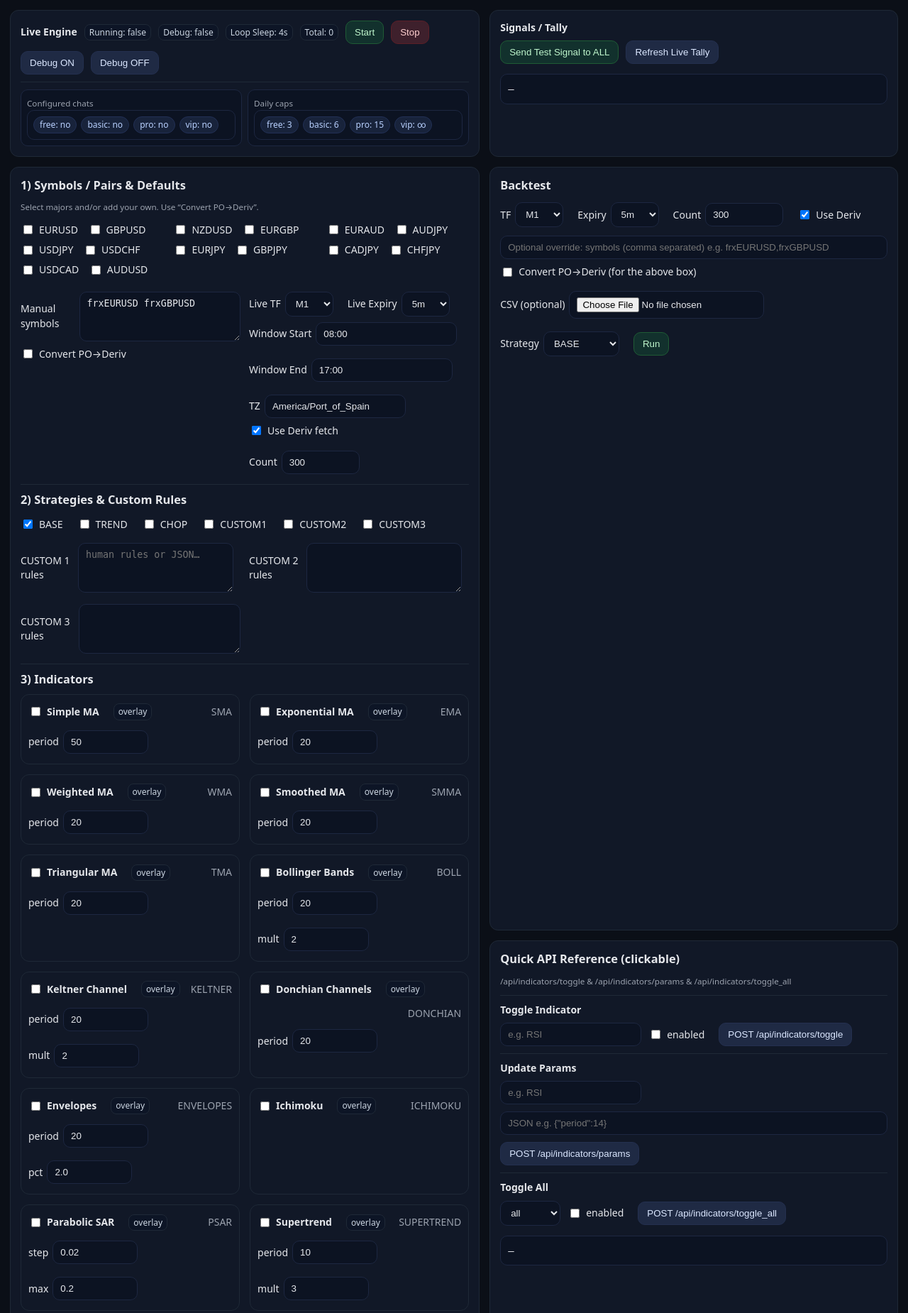
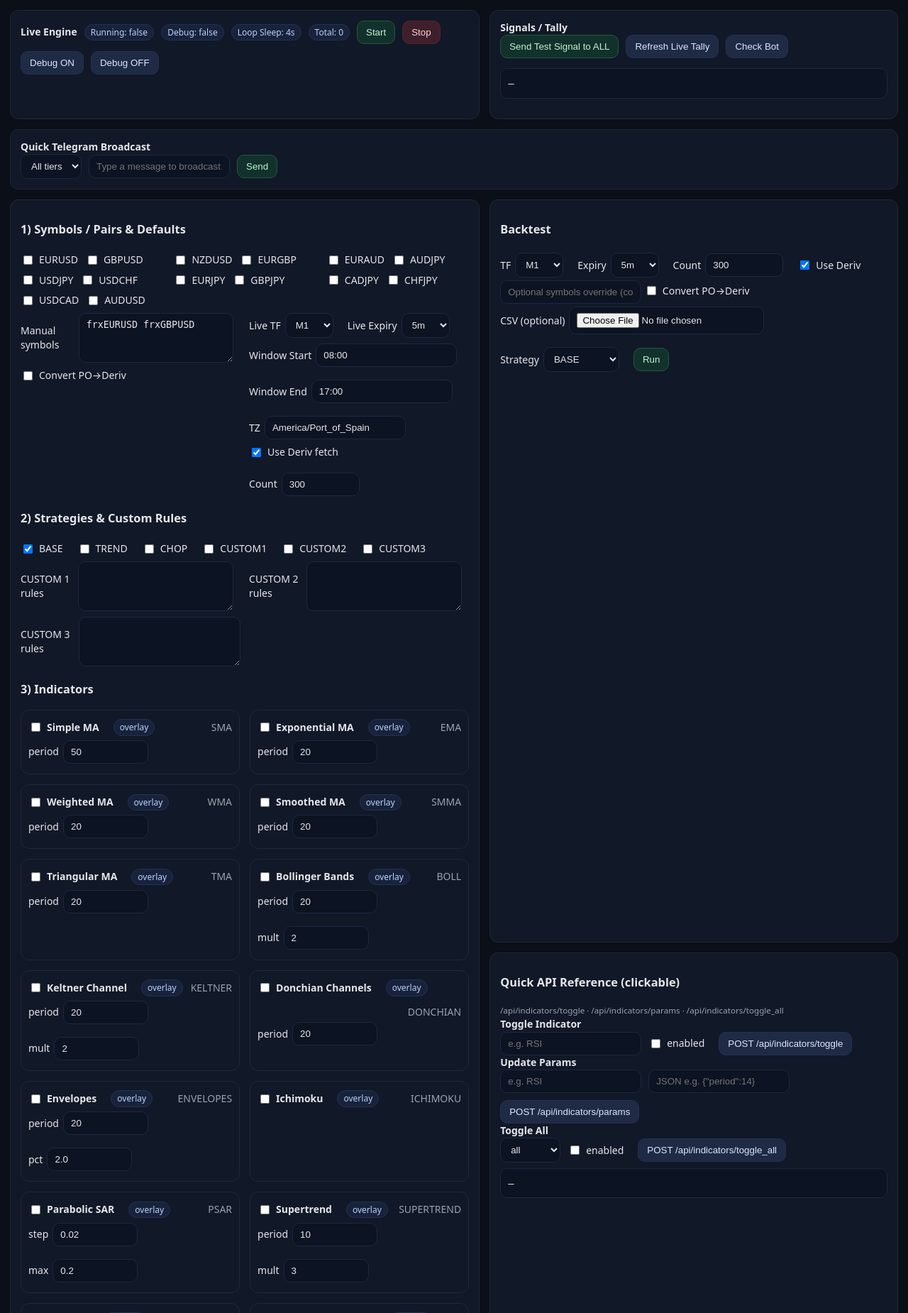
Before and after one commit to Fanatic1989/pocket-option-signals, a Flask app: page /dashboard in a window 1280 px wide. Shown: the part 62-1912 px from the top of the page at 71% size. Run offline with Flask 3, Linux system fonts and the light colour scheme; the visitor is signed in with stand-in values (Sample User, id 1); data comes from the database, SQL or seed files in the repository.

Commit message:
Update dashboard.html

```diff
--- a/templates/dashboard.html
+++ b/templates/dashboard.html
@@ -5,11 +5,7 @@
   <title>Signal Dashboard</title>
   <meta name="viewport" content="width=device-width, initial-scale=1" />
   <style>
-    :root{
-      --bg:#0b0f17; --panel:#111827; --muted:#9ca3af; --text:#e5e7eb;
-      --ok:#16a34a; --warn:#f59e0b; --err:#ef4444; --accent:#3b82f6;
-      --line:#1f2937;
-    }
+    :root{ --bg:#0b0f17; --panel:#111827; --muted:#9ca3af; --text:#e5e7eb; --ok:#16a34a; --warn:#f59e0b; --err:#ef4444; --accent:#3b82f6; --line:#1f2937; }
     *{box-sizing:border-box}
     body{margin:0;background:var(--bg);color:var(--text);font:14px/1.45 system-ui,Segoe UI,Roboto,Inter,sans-serif}
     header{display:flex;align-items:center;gap:12px;justify-content:space-between;padding:14px 16px;background:#0f1625;border-bottom:1px solid var(--line);position:sticky;top:0;z-index:9}
@@ -24,40 +20,19 @@
     .btn.ok{background:rgba(22,163,74,.18);border-color:#1f5b35;color:#bff6cd}
     .btn.stop{background:rgba(239,68,68,.2);border-color:#5b1f27;color:#ffd0d0}
     .btn.ghost{background:transparent;border-color:var(--line);color:var(--muted)}
-    input, select, textarea{
-      background:#0c1322;border:1px solid #1d2741;color:var(--text);
-      border-radius:10px;padding:8px 10px;outline:none
-    }
+    input, select, textarea{background:#0c1322;border:1px solid #1d2741;color:var(--text);border-radius:10px;padding:8px 10px;outline:none}
     textarea{width:100%;min-height:70px;resize:vertical}
     label{display:inline-flex;align-items:center;gap:6px;margin:4px 10px 4px 0}
     small{color:var(--muted)}
     .tag{display:inline-block;padding:2px 8px;border-radius:999px;background:#18233b;color:#b9d1ff;font-size:12px;border:1px solid #223055}
     .kvs{display:grid;grid-template-columns:repeat(2,minmax(0,1fr));gap:8px}
     .kvs div{background:#0c1322;border:1px solid #1d2741;border-radius:10px;padding:8px}
-    .flex{display:flex;gap:10px;align-items:center}
     .split{display:grid;grid-template-columns:1fr 1fr;gap:12px}
-    .mb8{margin-bottom:8px}.mb12{margin-bottom:12px}.mb16{margin-bottom:16px}
-    .mt8{margin-top:8px}.mt12{margin-top:12px}.mt16{margin-top:16px}
-    .section-title{font-weight:700;margin:0 0 8px 0}
-    .divider{height:1px;background:var(--line);margin:10px 0}
-    .pill{padding:2px 6px;border-radius:8px;border:1px solid var(--line);background:#0d1526;color:#cbd5e1;font-size:12px}
-    .list{max-height:220px;overflow:auto;border:1px solid #1d2741;border-radius:10px}
-    table{width:100%;border-collapse:collapse}
-    th,td{padding:8px;border-bottom:1px solid #15203a}
-    th{position:sticky;top:0;background:#111b2f;text-align:left}
-    .flash{padding:8px 10px;border-radius:10px;margin:8px 0;border:1px solid #233154}
-    .flash.ok{background:rgba(22,163,74,.16);border-color:#205837}
-    .flash.error{background:rgba(239,68,68,.14);border-color:#6f2a2a}
-    .flash.info{background:#0f1a31;border-color:#243456}
-    .caps{display:flex;flex-wrap:wrap;gap:6px}
-    .w100{width:100%}
-    .nowrap{white-space:nowrap}
-    .right{margin-left:auto}
-    img.plot{width:100%;border:1px solid #172342;border-radius:12px;background:#0b0f17}
     .checkbox-col{columns:3}
     @media (max-width:1100px){ .cols{grid-template-columns:1fr} .checkbox-col{columns:2} }
     @media (max-width:640px){ .checkbox-col{columns:1} }
     pre.code{white-space:pre-wrap;background:#0c1322;border:1px solid #1d2741;border-radius:10px;padding:10px}
+    img.plot{width:100%;border:1px solid #172342;border-radius:12px;background:#0b0f17}
   </style>
 </head>
 <body>
@@ -105,62 +80,60 @@
     <div class="panel">
       <div class="row">
         <strong>Live Engine</strong>
-        <span class="pill">Running: <span id="st_running">{{ 'true' if engine.get('running') else 'false' }}</span></span>
-        <span class="pill">Debug: <span id="st_debug">{{ 'true' if engine.get('debug') else 'false' }}</span></span>
-        <span class="pill">Loop Sleep: <span id="st_sleep">{{ engine.get('loop_sleep',4) }}</span>s</span>
-        <span class="pill">Total: <span id="st_total">{{ (engine.get('tally') or {}).get('total', 0) }}</span></span>
+        <span class="tag">Running: <span id="st_running">{{ 'true' if engine.get('running') else 'false' }}</span></span>
+        <span class="tag">Debug: <span id="st_debug">{{ 'true' if engine.get('debug') else 'false' }}</span></span>
+        <span class="tag">Loop Sleep: <span id="st_sleep">{{ engine.get('loop_sleep',4) }}</span>s</span>
+        <span class="tag">Total: <span id="st_total">{{ (engine.get('tally') or {}).get('total', 0) }}</span></span>
         <button id="btnStart" class="btn ok">Start</button>
         <button id="btnStop" class="btn stop">Stop</button>
         <button id="btnDbgOn" class="btn">Debug ON</button>
         <button id="btnDbgOff" class="btn">Debug OFF</button>
-        <span class="right muted" id="statusHint"></span>
-      </div>
-      <div class="divider"></div>
-      <div class="kvs">
-        <div><small>Configured chats</small><div class="caps">
-          {% for tier, cid in (tier_to_chat or {}).items() %}
-            <span class="tag">{{ tier }}: {{ 'yes' if cid else 'no' }}</span>
-          {% endfor %}
-        </div></div>
-        <div><small>Daily caps</small><div class="caps">
-          {% for tier, cap in (daily_caps or {}).items() %}
-            <span class="tag">{{ tier }}: {{ cap if cap is not none else '∞' }}</span>
-          {% endfor %}
-        </div></div>
+        <span class="muted" id="statusHint"></span>
       </div>
     </div>
 
-    <!-- Signals / Tally (replaces broadcast panel) -->
+    <!-- Signals / Tally -->
     <div class="panel">
       <strong>Signals / Tally</strong>
       <div class="row mt8">
         <button class="btn ok" id="btnTestAll">Send Test Signal to ALL</button>
         <button class="btn" id="btnTally">Refresh Live Tally</button>
+        <button class="btn" id="btnCheckBot">Check Bot</button>
       </div>
-      <div class="mt8">
-        <pre id="tallyBox" class="code">—</pre>
-      </div>
+      <div class="mt8"><pre id="tallyBox" class="code">—</pre></div>
     </div>
+  </div>
+
+  <!-- Middle: Telegram Broadcast -->
+  <div class="panel">
+    <strong>Quick Telegram Broadcast</strong>
+    <form id="frmSend" class="row" onsubmit="return sendBroadcast(event)">
+      <select name="tier">
+        <option value="all">All tiers</option>
+        <option value="free">free</option>
+        <option value="basic">basic</option>
+        <option value="pro">pro</option>
+        <option value="vip">vip</option>
+      </select>
+      <input class="w100" name="text" placeholder="Type a message to broadcast…" />
+      <button class="btn ok">Send</button>
+    </form>
+    <div id="sendResult" class="mt8 muted"></div>
   </div>
 
   <!-- Main grid -->
   <div class="grid cols">
-    <!-- Left: config -->
+    <!-- Left: Config -->
     <div class="panel">
       <form action="{{ url_for('dashboard.view') }}" method="post">
         <h3 class="section-title">1) Symbols / Pairs & Defaults</h3>
-        <div class="mb8"><small class="muted">Select majors and/or add your own. Use “Convert PO→Deriv”.</small></div>
-
-        <div class="checkbox-col mb12">
+        <div class="checkbox-col">
           {% set majors = ["EURUSD","GBPUSD","USDJPY","USDCHF","USDCAD","AUDUSD","NZDUSD","EURGBP","EURJPY","GBPJPY","EURAUD","AUDJPY","CADJPY","CHFJPY"] %}
-          {% for po in majors %}
-            <label><input type="checkbox" name="pair_{{ po }}"> {{ po }}</label>
-          {% endfor %}
+          {% for po in majors %}<label><input type="checkbox" name="pair_{{ po }}"> {{ po }}</label>{% endfor %}
         </div>
-
         <div class="split">
           <div>
-            <label class="w100">Manual symbols
+            <label>Manual symbols
               <textarea name="symbols_text" placeholder="frxEURUSD frxGBPUSD ...">{{ ' '.join(cfg.get('symbols_raw', [])) }}</textarea>
             </label>
             <label><input type="checkbox" name="convert_po"> Convert PO→Deriv</label>
@@ -168,23 +141,19 @@
           <div>
             <div class="row">
               <label>Live TF
-                <select name="live_tf">
-                  {% for tf in ["M1","M2","M3","M5","M10","M15","M30","H1","H4","D1"] %}
-                    <option value="{{ tf }}" {{ 'selected' if cfg.get('live_tf')==tf else '' }}>{{ tf }}</option>
-                  {% endfor %}
+                <select name="live_tf">{% for tf in ["M1","M2","M3","M5","M10","M15","M30","H1","H4","D1"] %}
+                  <option value="{{ tf }}" {{ 'selected' if cfg.get('live_tf')==tf else '' }}>{{ tf }}</option>{% endfor %}
                 </select>
               </label>
               <label>Live Expiry
-                <select name="live_expiry">
-                  {% for e in ["1m","3m","5m","10m","30m","1h","4h"] %}
-                    <option value="{{ e }}" {{ 'selected' if cfg.get('live_expiry')==e else '' }}>{{ e }}</option>
-                  {% endfor %}
+                <select name="live_expiry">{% for e in ["1m","3m","5m","10m","30m","1h","4h"] %}
+                  <option value="{{ e }}" {{ 'selected' if cfg.get('live_expiry')==e else '' }}>{{ e }}</option>{% endfor %}
                 </select>
               </label>
             </div>
             <div class="row">
-              <label>Window Start <input name="window_start" value="{{ (cfg.get('window') or {}).get('start','08:00') }}" placeholder="08:00"></label>
-              <label>Window End <input name="window_end" value="{{ (cfg.get('window') or {}).get('end','17:00') }}" placeholder="17:00"></label>
+              <label>Window Start <input name="window_start" value="{{ (cfg.get('window') or {}).get('start','08:00') }}"></label>
+              <label>Window End <input name="window_end" value="{{ (cfg.get('window') or {}).get('end','17:00') }}"></label>
               <label>TZ <input name="window_tz" value="{{ (cfg.get('window') or {}).get('timezone', tz) }}"></label>
             </div>
             <div class="row">
@@ -201,13 +170,11 @@
             <label><input type="checkbox" name="s_{{ s }}" {{ 'checked' if (cfg.get('strategies',{}).get(s,{}).get('enabled')) else '' }}> {{ s }}</label>
           {% endfor %}
         </div>
-        <div class="split mt8">
-          <label>CUSTOM 1 rules<textarea name="custom1_rules" placeholder="human rules or JSON…">{{ cfg.get('custom1_rules','') }}</textarea></label>
+        <div class="split">
+          <label>CUSTOM 1 rules<textarea name="custom1_rules">{{ cfg.get('custom1_rules','') }}</textarea></label>
           <label>CUSTOM 2 rules<textarea name="custom2_rules">{{ cfg.get('custom2_rules','') }}</textarea></label>
         </div>
-        <div class="mt8">
-          <label>CUSTOM 3 rules<textarea name="custom3_rules">{{ cfg.get('custom3_rules','') }}</textarea></label>
-        </div>
+        <label>CUSTOM 3 rules<textarea name="custom3_rules">{{ cfg.get('custom3_rules','') }}</textarea></label>
 
         <div class="divider"></div>
         <h3 class="section-title">3) Indicators</h3>
@@ -217,15 +184,13 @@
             <div class="panel" style="padding:10px">
               <div class="row">
                 <label><input type="checkbox" name="ind_{{ key }}" {{ 'checked' if block.get('enabled') else '' }}> <strong>{{ spec.title }}</strong></label>
-                <span class="pill">{{ spec.panel }}</span>
-                <span class="muted right">{{ key }}</span>
+                <span class="tag">{{ spec.panel }}</span>
+                <span class="muted" style="margin-left:auto">{{ key }}</span>
               </div>
               {% if spec.fields %}
-                <div class="row mt8" style="flex-wrap:wrap">
+                <div class="row" style="flex-wrap:wrap">
                   {% for fname, default in spec.fields.items() %}
-                    <label class="nowrap">{{ fname }}
-                      <input style="width:120px" name="ind_{{ key }}_{{ fname }}" value="{{ block.get(fname, default) }}">
-                    </label>
+                    <label class="nowrap">{{ fname }} <input style="width:120px" name="ind_{{ key }}_{{ fname }}" value="{{ block.get(fname, default) }}"></label>
                   {% endfor %}
                 </div>
               {% endif %}
@@ -233,124 +198,80 @@
           {% endfor %}
         </div>
 
-        <div class="mt12 row">
+        <div class="row" style="margin-top:10px">
           <button class="btn ok">Save All</button>
-          <span class="muted">Saved values persist in SQLite.</span>
+          <span class="muted">Saved in SQLite.</span>
         </div>
       </form>
     </div>
 
-    <!-- Right: Backtest + API reference + Users -->
+    <!-- Right column: Backtest + Quick API + Users -->
     <div class="grid" style="gap:14px">
       <div class="panel">
         <h3 class="section-title">Backtest</h3>
         <form id="frmBT" onsubmit="return runBacktest(event)" enctype="multipart/form-data">
           <div class="row">
             <label>TF
-              <select name="bt_tf">
-                {% for tf in ["M1","M2","M3","M5","M10","M15","M30","H1","H4","D1"] %}
-                  <option value="{{ tf }}" {{ 'selected' if cfg.get('live_tf')==tf else '' }}>{{ tf }}</option>
-                {% endfor %}
+              <select name="bt_tf">{% for tf in ["M1","M2","M3","M5","M10","M15","M30","H1","H4","D1"] %}
+                <option value="{{ tf }}" {{ 'selected' if cfg.get('live_tf')==tf else '' }}>{{ tf }}</option>{% endfor %}
               </select>
             </label>
             <label>Expiry
-              <select name="bt_expiry">
-                {% for e in ["1m","3m","5m","10m","30m","1h","4h"] %}
-                  <option value="{{ e }}" {{ 'selected' if cfg.get('live_expiry')==e else '' }}>{{ e }}</option>
-                {% endfor %}
+              <select name="bt_expiry">{% for e in ["1m","3m","5m","10m","30m","1h","4h"] %}
+                <option value="{{ e }}" {{ 'selected' if cfg.get('live_expiry')==e else '' }}>{{ e }}</option>{% endfor %}
               </select>
             </label>
             <label>Count <input type="number" name="bt_count" value="{{ cfg.get('deriv_count',300) }}" min="60" step="60" style="width:110px"></label>
             <label><input type="checkbox" name="use_deriv_fetch" {{ 'checked' if cfg.get('use_deriv_fetch') else '' }}> Use Deriv</label>
           </div>
-          <div class="mt8">
-            <input class="w100" name="bt_symbols" placeholder="Optional override: symbols (comma separated) e.g. frxEURUSD,frxGBPUSD" />
-            <label class="mt8"><input type="checkbox" name="convert_po_bt"> Convert PO→Deriv (for the above box)</label>
-          </div>
-          <div class="row mt8">
+          <input class="w100" name="bt_symbols" placeholder="Optional symbols override (comma) e.g. frxEURUSD,frxGBPUSD" />
+          <label><input type="checkbox" name="convert_po_bt"> Convert PO→Deriv</label>
+          <div class="row">
             <label>CSV (optional) <input type="file" name="bt_csv" accept=".csv"></label>
             <label>Strategy
-              <select name="bt_strategy">
-                {% for s in ["BASE","TREND","CHOP","CUSTOM1","CUSTOM2","CUSTOM3"] %}
-                  <option value="{{ s }}">{{ s }}</option>
-                {% endfor %}
-              </select>
+              <select name="bt_strategy">{% for s in ["BASE","TREND","CHOP","CUSTOM1","CUSTOM2","CUSTOM3"] %}<option value="{{ s }}">{{ s }}</option>{% endfor %}</select>
             </label>
             <button class="btn ok">Run</button>
           </div>
         </form>
-        <div id="btSummary" class="mt8 muted"></div>
-        <img id="btPlot" class="plot mt8" style="display:none" alt="Backtest Plot" />
+        <div id="btSummary" class="muted" style="margin-top:8px"></div>
+        <img id="btPlot" class="plot" style="display:none" alt="Backtest Plot" />
       </div>
 
-      <!-- Quick API Reference with buttons -->
+      <!-- Quick API Reference -->
       <div class="panel">
         <h3 class="section-title">Quick API Reference (clickable)</h3>
-        <small class="muted">/api/indicators/toggle & /api/indicators/params & /api/indicators/toggle_all</small>
-
+        <small class="muted">/api/indicators/toggle · /api/indicators/params · /api/indicators/toggle_all</small>
         <div class="divider"></div>
-
         <strong>Toggle Indicator</strong>
-        <div class="row mt8">
-          <input id="api_key_toggle" placeholder="e.g. RSI" />
-          <label><input type="checkbox" id="api_enabled_toggle"> enabled</label>
-          <button class="btn" id="btnApiToggle">POST /api/indicators/toggle</button>
-        </div>
-
+        <div class="row"><input id="api_key_toggle" placeholder="e.g. RSI" /><label><input type="checkbox" id="api_enabled_toggle"> enabled</label><button class="btn" id="btnApiToggle">POST /api/indicators/toggle</button></div>
         <div class="divider"></div>
-
         <strong>Update Params</strong>
-        <div class="row mt8">
-          <input id="api_key_params" placeholder="e.g. RSI" />
-          <input id="api_params_json" class="w100" placeholder='JSON e.g. {"period":14}' />
-          <button class="btn" id="btnApiParams">POST /api/indicators/params</button>
-        </div>
-
+        <div class="row"><input id="api_key_params" placeholder="e.g. RSI" /><input id="api_params_json" class="w100" placeholder='JSON e.g. {"period":14}' /><button class="btn" id="btnApiParams">POST /api/indicators/params</button></div>
         <div class="divider"></div>
-
         <strong>Toggle All</strong>
-        <div class="row mt8">
-          <select id="api_panel">
-            <option value="all">all</option>
-            <option value="overlay">overlay</option>
-            <option value="osc">osc</option>
-          </select>
-          <label><input type="checkbox" id="api_enabled_all"> enabled</label>
-          <button class="btn" id="btnApiAll">POST /api/indicators/toggle_all</button>
-        </div>
-
-        <div class="mt8">
-          <pre id="apiOut" class="code">—</pre>
-        </div>
+        <div class="row"><select id="api_panel"><option value="all">all</option><option value="overlay">overlay</option><option value="osc">osc</option></select><label><input type="checkbox" id="api_enabled_all"> enabled</label><button class="btn" id="btnApiAll">POST /api/indicators/toggle_all</button></div>
+        <pre id="apiOut" class="code" style="margin-top:8px">—</pre>
       </div>
 
       <div class="panel">
         <h3 class="section-title">Telegram Users</h3>
         <form action="{{ url_for('dashboard.users_add') }}" method="post" class="row">
-          <select name="tier">
-            {% for t in ["free","basic","pro","vip"] %}
-              <option value="{{ t }}">{{ t }}</option>
-            {% endfor %}
-          </select>
+          <select name="tier">{% for t in ["free","basic","pro","vip"] %}<option value="{{ t }}">{{ t }}</option>{% endfor %}</select>
           <input name="chat_id" placeholder="chat_id" required />
           <input name="label" placeholder="label (optional)" />
           <button class="btn ok">Add</button>
         </form>
-        <div class="list mt8">
+        <div class="list" style="margin-top:8px">
           <table>
             <thead><tr><th>ID</th><th>Tier</th><th>Chat</th><th>Label</th><th></th></tr></thead>
             <tbody>
               {% for r in users %}
                 <tr>
-                  <td>{{ r[0] }}</td>
-                  <td>{{ r[1] }}</td>
-                  <td class="nowrap">{{ r[2] }}</td>
-                  <td>{{ r[3] or '' }}</td>
+                  <td>{{ r[0] }}</td><td>{{ r[1] }}</td><td class="nowrap">{{ r[2] }}</td><td>{{ r[3] or '' }}</td>
                   <td>
-                    <form action="{{ url_for('dashboard.users_delete') }}" method="post"
-                          onsubmit="return confirm('Delete user #{{ r[0] }}?')">
-                      <input type="hidden" name="id" value="{{ r[0] }}">
-                      <button class="btn stop">Delete</button>
+                    <form action="{{ url_for('dashboard.users_delete') }}" method="post" onsubmit="return confirm('Delete user #{{ r[0] }}?')">
+                      <input type="hidden" name="id" value="{{ r[0] }}"><button class="btn stop">Delete</button>
                     </form>
                   </td>
                 </tr>
@@ -372,12 +293,13 @@
 <script>
 const q = (sel,root=document)=>root.querySelector(sel);
 
-// ---------------- Live Engine buttons ----------------
-const statusHint = q('#statusHint');
 async function postJSON(url, body){
   const r = await fetch(url, { method:'POST', headers:{'Content-Type':'application/json'}, body: JSON.stringify(body||{}) });
   return r.json();
 }
+
+/* ---- Live Engine ---- */
+const statusHint = q('#statusHint');
 q('#btnStart')?.addEventListener('click', async ()=>{
   statusHint.textContent='Starting…';
   try{ const js = await postJSON('{{ url_for("dashboard.live_start") }}', {}); statusHint.textContent = js.ok ? 'Started' : ('Failed: ' + (js.msg||'')); refreshStatus(); }
@@ -403,7 +325,7 @@ async function refreshStatus(){
 }
 setInterval(refreshStatus, 10000);
 
-// ---------------- Signals / Tally ----------------
+/* ---- Telegram: test/tally/check/broadcast ---- */
 q('#btnTestAll')?.addEventListener('click', async ()=>{
   const fd = new FormData(); fd.set('text','🧪 Dashboard test');
   const r = await fetch('{{ url_for("dashboard.telegram_test") }}', {method:'POST', body: fd});
@@ -415,8 +337,24 @@ q('#btnTally')?.addEventListener('click', async ()=>{
   const js = await r.json();
   q('#tallyBox').textContent = JSON.stringify(js, null, 2);
 });
+q('#btnCheckBot')?.addEventListener('click', async ()=>{
+  const r = await fetch('{{ url_for("dashboard.api_check_bot") }}');
+  const js = await r.json();
+  q('#tallyBox').textContent = JSON.stringify(js, null, 2);
+});
+async function sendBroadcast(ev){
+  ev.preventDefault();
+  const f = ev.target, fd = new FormData(f);
+  q('#sendResult').textContent = 'Sending…';
+  try{
+    const r = await fetch('{{ url_for("dashboard.telegram_send") }}', { method:'POST', body: fd });
+    const js = await r.json();
+    q('#sendResult').textContent = js.ok ? 'Sent ✔' : ('Error: ' + (js.error || 'Unknown'));
+  }catch(e){ q('#sendResult').textContent = 'Error: ' + e; }
+  return false;
+}
 
-// ---------------- Backtest ----------------
+/* ---- Backtest ---- */
 async function runBacktest(ev){
   ev.preventDefault();
   const f = ev.target;
@@ -448,9 +386,8 @@ async function runBacktest(ev){
   }
   return false;
 }
-window.runBacktest = runBacktest; // keep handler available
 
-// ---------------- Quick API Reference buttons ----------------
+/* ---- Quick API Reference buttons ---- */
 const out = q('#apiOut');
 q('#btnApiToggle')?.addEventListener('click', async ()=>{
   const key = q('#api_key_toggle').value.trim().toUpperCase();
```
